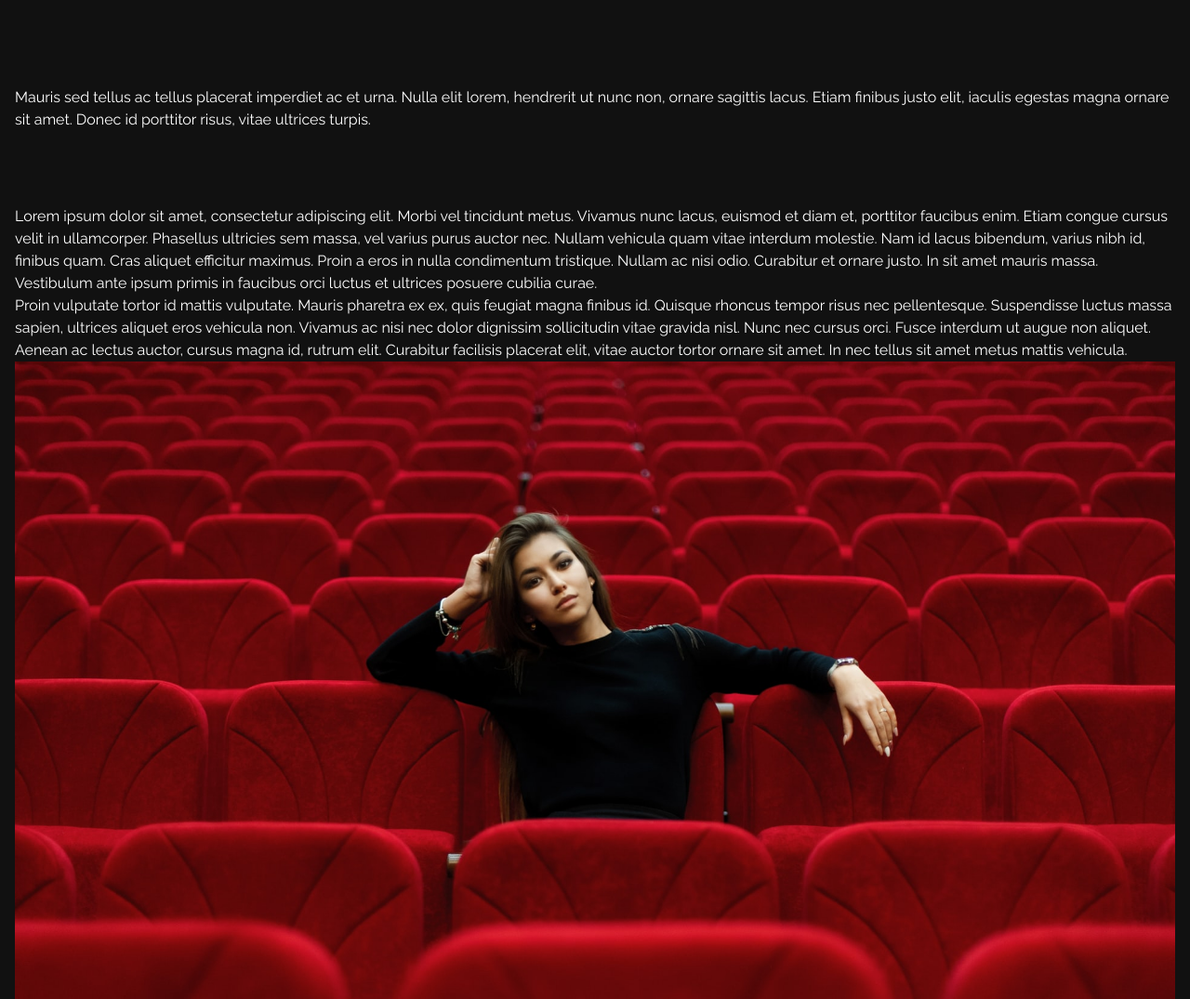
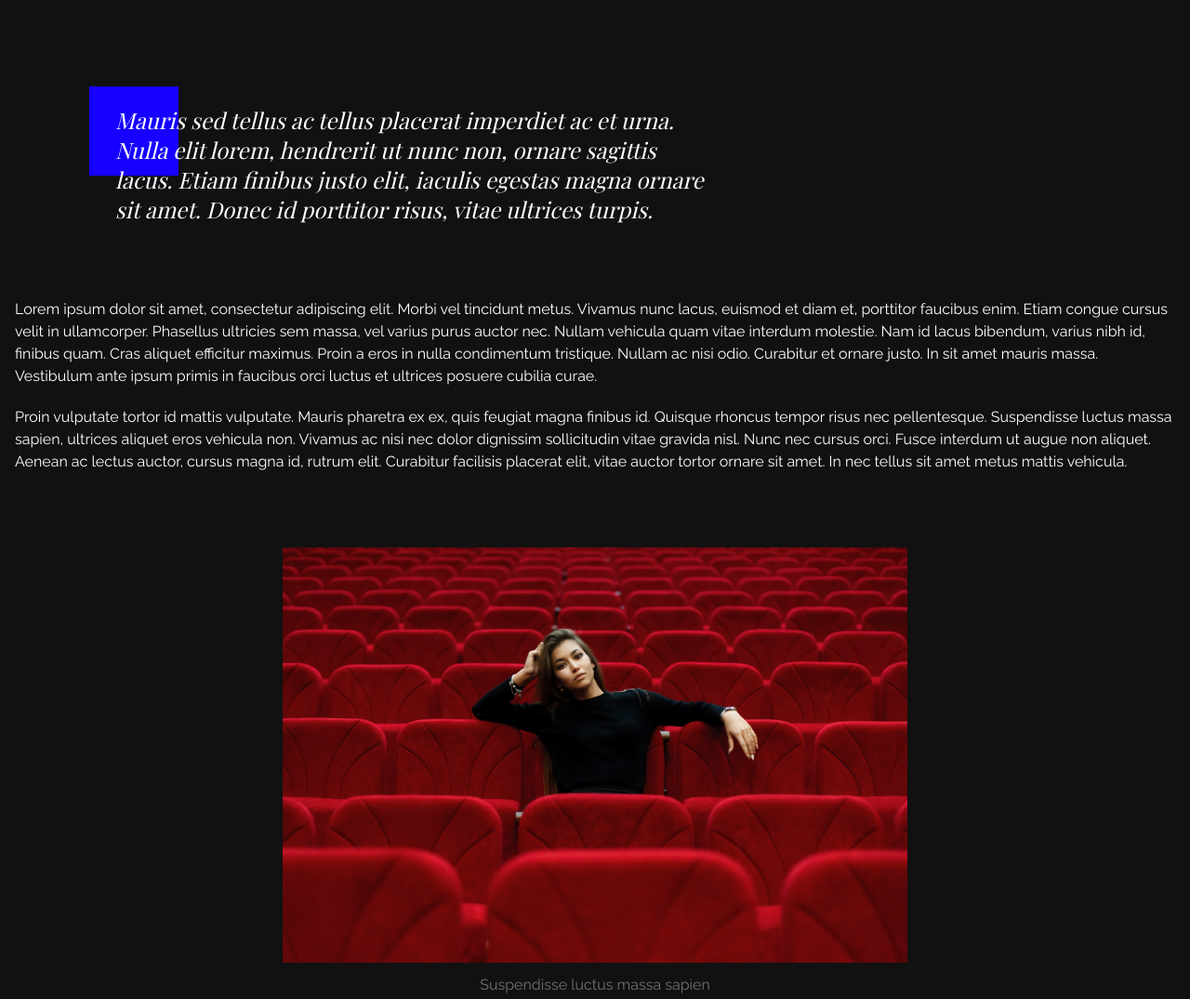
Before and after one commit to lluiscortes/html-css-2-pac3, a website built with Parcel: page src/blog.html in a window 1280 px wide. Shown: the part 707-1782 px from the top of the page at 93% size. Built offline with nearby package versions, Linux system fonts and the light colour scheme; a web font is replaced by a local one.

Commit message:
Blog Page

```diff
--- /dev/null
+++ b/src/assets/styles/components/_blockquote.scss
@@ -0,0 +1,9 @@
+//------------------//
+//--- Blockquote ---//
+//------------------//
+blockquote {
+  @apply border-l-4 border-r-4 border-blue float-left font-serif text-2xl mt-5 mb-6 max-w-lg px-5;
+  @screen md {
+    @apply mt-7 mr-12 mb-10;
+  }
+}
--- a/src/assets/styles/layouts/_blog.scss
+++ b/src/assets/styles/layouts/_blog.scss
@@ -3,7 +3,21 @@
 //--------------------//
 .blog-content {
   @apply py-20;
+
+  p {
+    @apply mb-5;
+  }
+
+  figure {
+    @apply my-20 mx-auto max-w-2xl;
+  }
+
+  figcaption {
+    @apply text-gray-500 mt-3 mx-auto mb-0 text-center;
+  }
 }
+
+
 
 //-------------------//
 //--- Blog Header ---//
@@ -38,3 +52,22 @@
     }
   }
 }
+
+
+//------------------//
+//--- Blog Intro ---//
+//------------------//
+.blog-intro {
+  @apply max-w-2xl pt-4 pl-6 relative;
+  @screen md {
+    @apply ml-20 pt-5 pl-7;
+  }
+
+  p {
+    @apply font-serif text-2xl italic;
+  }
+
+  &__rectangle {
+    @apply bg-blue h-24 w-24 left-0 top-0 absolute -z-1;
+  }
+}
--- a/src/assets/styles/main.scss
+++ b/src/assets/styles/main.scss
@@ -39,6 +39,7 @@
 @import 'components/buttons';
 @import 'components/sharing-buttons';
 @import 'components/actor';
+@import 'components/blockquote';
 
 /**
  * Tailwind Utilities
```
